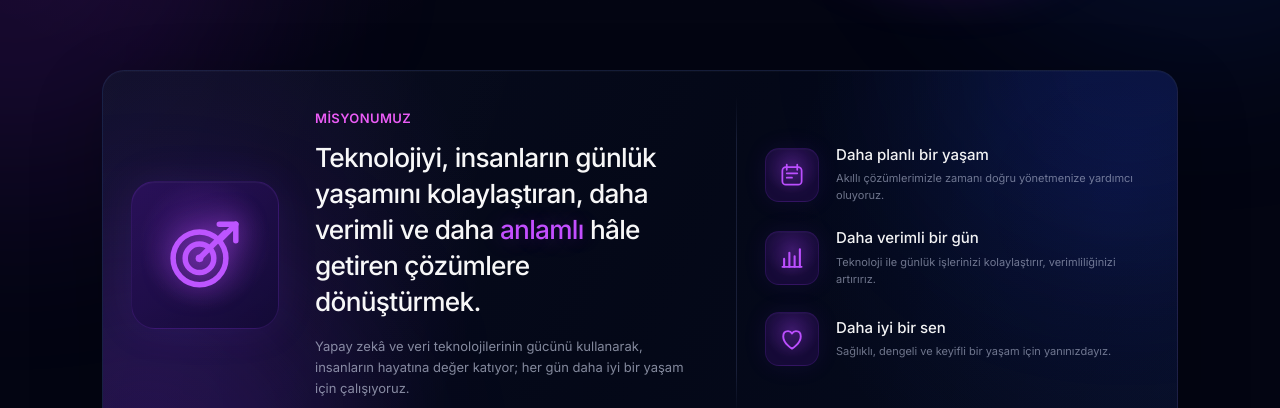
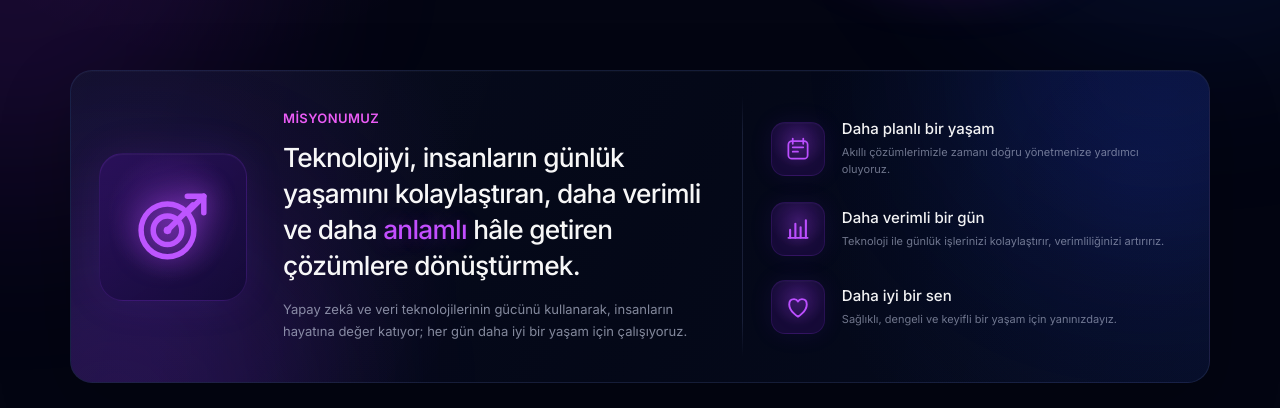
Before and after one commit to kenan-pamuk/kiena-web, a Next.js app: page /hakkimizda in a window 1280 px wide. Shown: the part 544-952 px from the top of the page. Built offline with nearby package versions, Linux system fonts and the light colour scheme.

Commit message:
Update globals.css

```diff
--- a/app/globals.css
+++ b/app/globals.css
@@ -2686,8 +2686,8 @@ html {
 }
 
 .about-mission__container {
-  width: min(1180px, calc(100% - 64px));
-  margin: 0 auto;
+  width: 100%;
+  margin: 0;
 }
 
 .about-mission__card {
```
